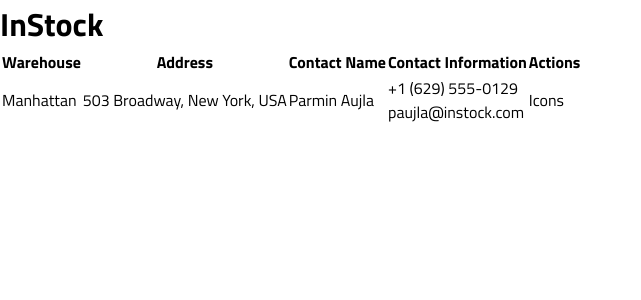
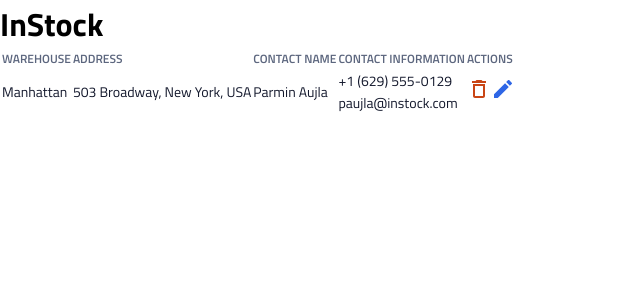
Before and after one commit to passportmidi/bstn-inventory-client, a React (Vite) app: page / in a window 1280 px wide. Shown: the top 300 px of the page, without its empty margins (0-641 px from the left). Built offline with nearby package versions, Linux system fonts and the light colour scheme.

Commit message:
add class names and minor styling

```diff
--- a/src/components/WarehouseList/WarehouseList.jsx
+++ b/src/components/WarehouseList/WarehouseList.jsx
@@ -1,28 +1,35 @@
 import "./WarehouseList.scss";
+import deleteLogo from "../../assets/icons/delete_outline-24px.svg";
+import editLogo from "../../assets/icons/edit-24px.svg";
 
 function WarehouseList() {
   return (
-    <table>
-      <thead>
-        <tr>
-          <th>Warehouse</th>
-          <th>Address</th>
-          <th>Contact Name</th>
-          <th>Contact Information</th>
-          <th>Actions</th>
+    <table className="table">
+      <thead className="table__head">
+        <tr className="table__row">
+          <th className="table__cell table__cell--heading">Warehouse</th>
+          <th className="table__cell table__cell--heading">Address</th>
+          <th className="table__cell table__cell--heading">Contact Name</th>
+          <th className="table__cell table__cell--heading">
+            Contact Information
+          </th>
+          <th className="table__cell table__cell--heading">Actions</th>
         </tr>
       </thead>
-      <tbody>
-        <tr>
-          <td>Manhattan</td>
-          <td>503 Broadway, New York, USA</td>
-          <td>Parmin Aujla</td>
-          <td>
+      <tbody className="table__body">
+        <tr className="table__row">
+          <td className="table__cell">Manhattan</td>
+          <td className="table__cell">503 Broadway, New York, USA</td>
+          <td className="table__cell">Parmin Aujla</td>
+          <td className="table__cell">
             +1 (629) 555-0129
             <br />
             paujla@instock.com
           </td>
-          <td>Icons</td>
+          <td className="table__cell">
+            <img src={deleteLogo} alt="Delete" />
+            <img src={editLogo} alt="Edit" />
+          </td>
         </tr>
       </tbody>
     </table>
--- a/src/components/WarehouseList/WarehouseList.scss
+++ b/src/components/WarehouseList/WarehouseList.scss
@@ -0,0 +1,13 @@
+@use "../../styles/partials/mixins" as *;
+@use "../../styles/partials/variables" as *;
+
+.table__cell {
+  text-align: left;
+  @include body-medium;
+  color: $primary-black;
+  &--heading {
+    @include table-header;
+    text-transform: uppercase;
+    color: $secondary-slate;
+  }
+}
```
